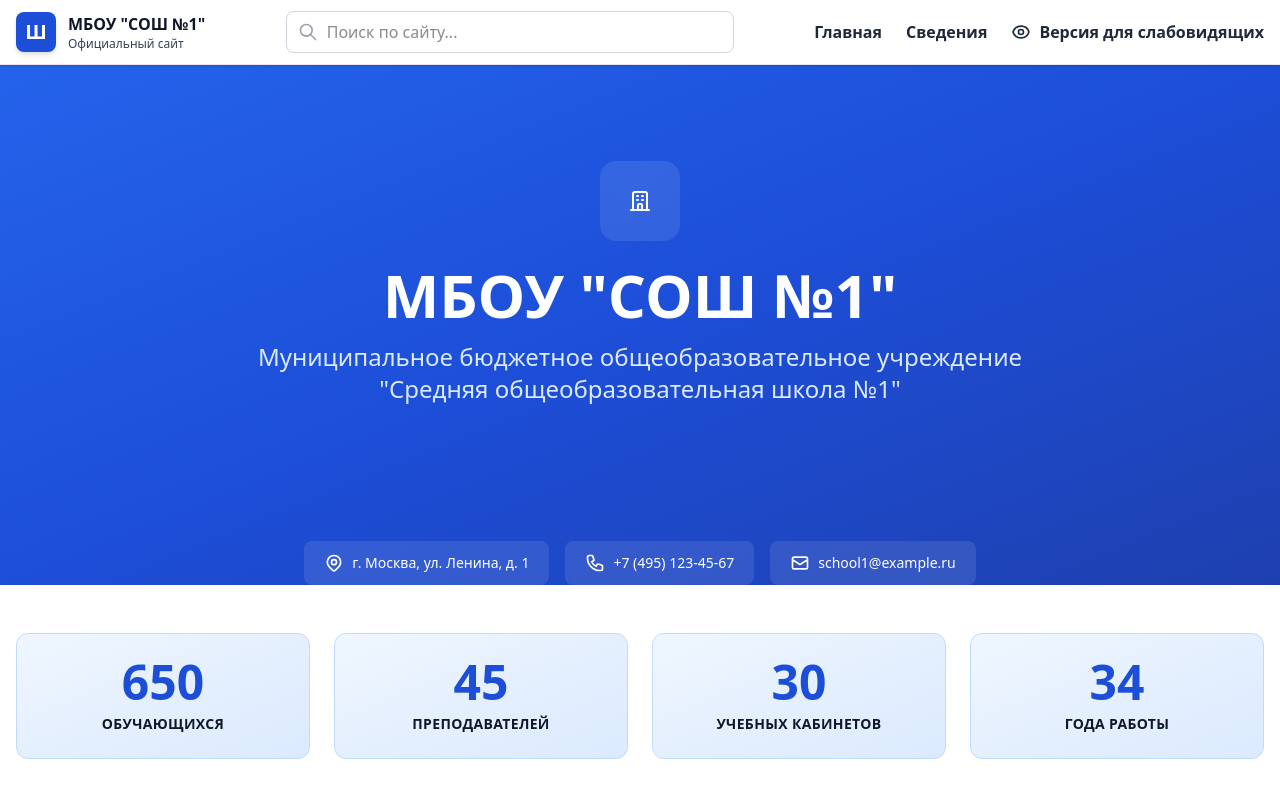
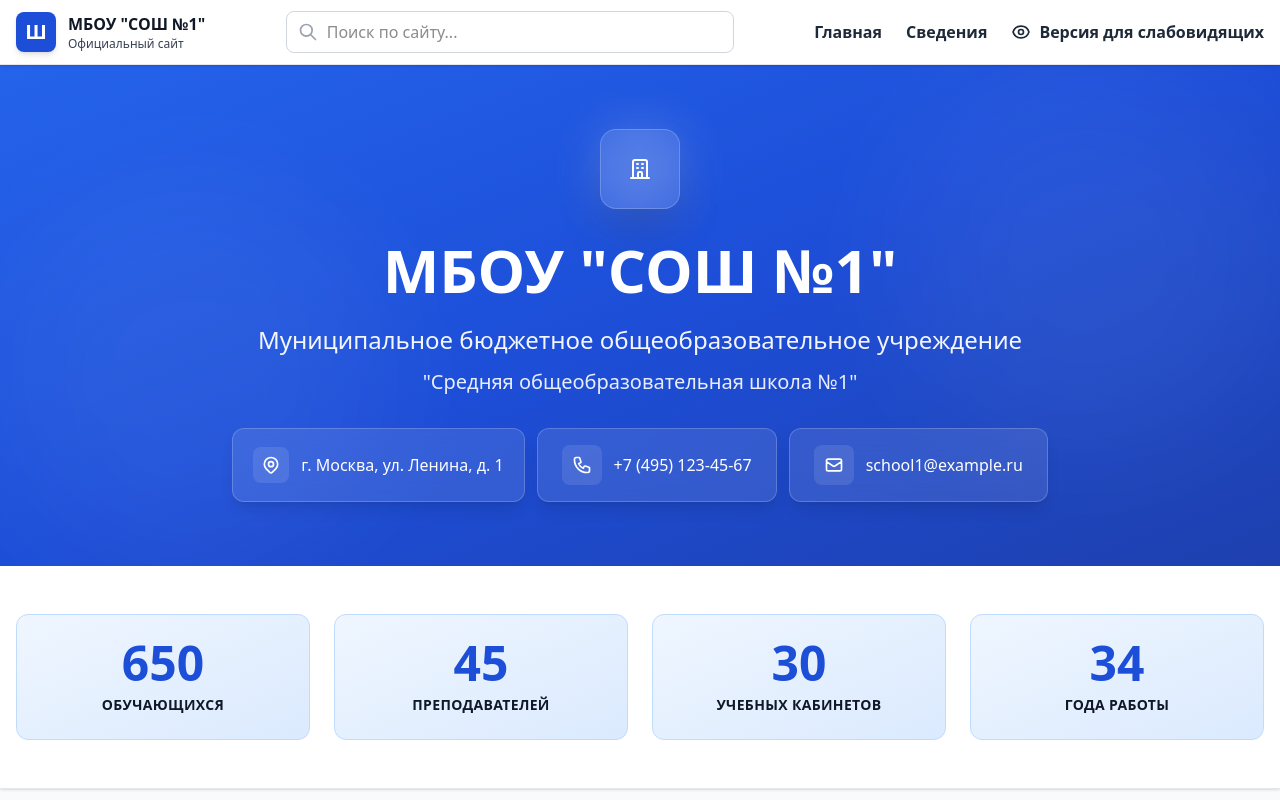
Before and after one commit to Horman69/school-website, a Next.js app: page / in a window 1280 px wide. Shown: the top 800 px of the page. Built offline with nearby package versions, Linux system fonts and the light colour scheme.

Commit message:
Optimize hero section height and improve design based on best practices

```diff
--- a/app/page.tsx
+++ b/app/page.tsx
@@ -169,44 +169,71 @@ export default function Home() {
 
 
   return (
+    <div className={getThemeClasses()}>
       <PageContainer>
-      <div className={getThemeClasses()}>
-        {/* Hero Section */}
-        <div className={getHeroClasses()}>
-          <div className="container mx-auto px-4 py-16 md:py-24">
-            <div className="max-w-4xl mx-auto text-center">
-              <div className="inline-flex items-center justify-center w-20 h-20 bg-white/10 backdrop-blur-sm rounded-2xl mb-6">
+        {/* Hero Section - Premium Design */}
+        <div className={`${getHeroClasses()} relative overflow-hidden`}>
+          {/* Background Decorative Elements */}
+          <div className="absolute inset-0 overflow-hidden pointer-events-none">
+            <div className="absolute top-0 right-0 w-96 h-96 bg-white/5 rounded-full blur-3xl"></div>
+            <div className="absolute bottom-0 left-0 w-96 h-96 bg-white/5 rounded-full blur-3xl"></div>
+          </div>
+          <div className="container mx-auto px-4 py-12 md:py-16 relative z-10">
+            <div className="max-w-5xl mx-auto text-center">
+              {/* Icon Badge */}
+              <div className="inline-flex items-center justify-center mb-6">
+                <div className="relative">
+                  <div className="absolute inset-0 bg-white/20 rounded-2xl blur-xl"></div>
+                  <div className="relative w-20 h-20 bg-white/10 backdrop-blur-md rounded-2xl flex items-center justify-center border border-white/20 shadow-2xl">
                     <BuildingIcon />
                   </div>
-              <h1 className="text-4xl md:text-5xl lg:text-6xl font-bold mb-4">
-                МБОУ "СОШ №1"
-              </h1>
-              <p className="text-xl md:text-2xl text-primary-100 mb-10 font-medium">
-                Муниципальное бюджетное общеобразовательное учреждение<br />
-                "Средняя общеобразовательная школа №1"
-              </p>
                 </div>
               </div>
 
-          <div className="flex flex-wrap justify-center gap-4 text-sm">
-            <div className="flex items-center gap-2 bg-white/10 backdrop-blur-sm px-5 py-3 rounded-lg">
+              {/* Main Title */}
+              <h1 className="text-4xl md:text-5xl lg:text-6xl font-bold mb-4 leading-tight">
+                <span className="block">МБОУ "СОШ №1"</span>
+              </h1>
+
+              {/* Subtitle */}
+              <p className="text-lg md:text-xl lg:text-2xl mb-3 font-light opacity-95">
+                Муниципальное бюджетное общеобразовательное учреждение
+              </p>
+              <p className="text-base md:text-lg lg:text-xl mb-8 font-light opacity-90">
+                "Средняя общеобразовательная школа №1"
+              </p>
+
+              {/* Contact Info Cards */}
+              <div className="flex flex-wrap justify-center gap-3 max-w-4xl mx-auto">
+
+                <div className="group flex items-center gap-3 bg-white/10 backdrop-blur-md px-5 py-3 rounded-xl border border-white/20 hover:bg-white/15 transition-all duration-300 shadow-lg hover:shadow-xl">
+                  <div className="w-9 h-9 bg-white/10 rounded-lg flex items-center justify-center group-hover:scale-110 transition-transform">
                     <svg className="w-5 h-5" fill="none" stroke="currentColor" viewBox="0 0 24 24">
                       <path strokeLinecap="round" strokeLinejoin="round" strokeWidth={2} d="M17.657 16.657L13.414 20.9a1.998 1.998 0 01-2.827 0l-4.244-4.243a8 8 0 1111.314 0z" />
                       <path strokeLinecap="round" strokeLinejoin="round" strokeWidth={2} d="M15 11a3 3 0 11-6 0 3 3 0 016 0z" />
                     </svg>
+                  </div>
                   <span className="font-medium">г. Москва, ул. Ленина, д. 1</span>
                 </div>
-            <div className="flex items-center gap-2 bg-white/10 backdrop-blur-sm px-5 py-3 rounded-lg">
+
+                <div className="group flex items-center gap-3 bg-white/10 backdrop-blur-md px-6 py-4 rounded-xl border border-white/20 hover:bg-white/15 transition-all duration-300 shadow-lg hover:shadow-xl">
+                  <div className="w-10 h-10 bg-white/10 rounded-lg flex items-center justify-center group-hover:scale-110 transition-transform">
                     <svg className="w-5 h-5" fill="none" stroke="currentColor" viewBox="0 0 24 24">
                       <path strokeLinecap="round" strokeLinejoin="round" strokeWidth={2} d="M3 5a2 2 0 012-2h3.28a1 1 0 01.948.684l1.498 4.493a1 1 0 01-.502 1.21l-2.257 1.13a11.042 11.042 0 005.516 5.516l1.13-2.257a1 1 0 011.21-.502l4.493 1.498a1 1 0 01.684.949V19a2 2 0 01-2 2h-1C9.716 21 3 14.284 3 6V5z" />
                     </svg>
+                  </div>
                   <span className="font-medium">+7 (495) 123-45-67</span>
                 </div>
-            <div className="flex items-center gap-2 bg-white/10 backdrop-blur-sm px-5 py-3 rounded-lg">
+
+                <div className="group flex items-center gap-3 bg-white/10 backdrop-blur-md px-6 py-4 rounded-xl border border-white/20 hover:bg-white/15 transition-all duration-300 shadow-lg hover:shadow-xl">
+                  <div className="w-10 h-10 bg-white/10 rounded-lg flex items-center justify-center group-hover:scale-110 transition-transform">
                     <svg className="w-5 h-5" fill="none" stroke="currentColor" viewBox="0 0 24 24">
                       <path strokeLinecap="round" strokeLinejoin="round" strokeWidth={2} d="M3 8l7.89 5.26a2 2 0 002.22 0L21 8M5 19h14a2 2 0 002-2V7a2 2 0 00-2-2H5a2 2 0 00-2 2v10a2 2 0 002 2z" />
                     </svg>
+                  </div>
                   <span className="font-medium">school1@example.ru</span>
+                </div>
+              </div>
             </div>
           </div>
         </div>
@@ -276,7 +303,7 @@ export default function Home() {
             })}
           </div>
         </div>
-      </div >
-    </PageContainer >
+      </PageContainer>
+    </div>
   );
 }
```
Lines whose indentation alone changed are shown as unchanged.
